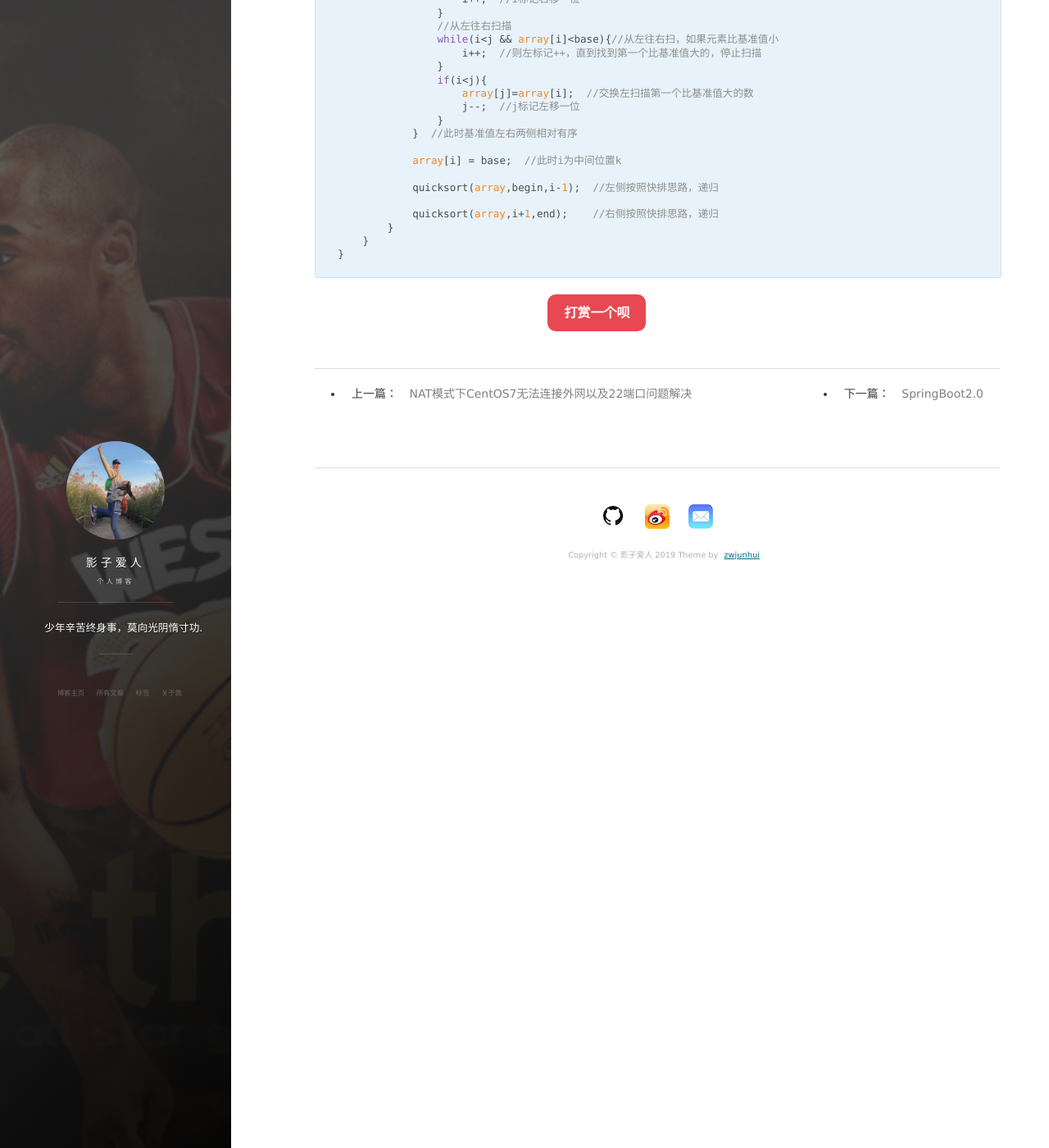
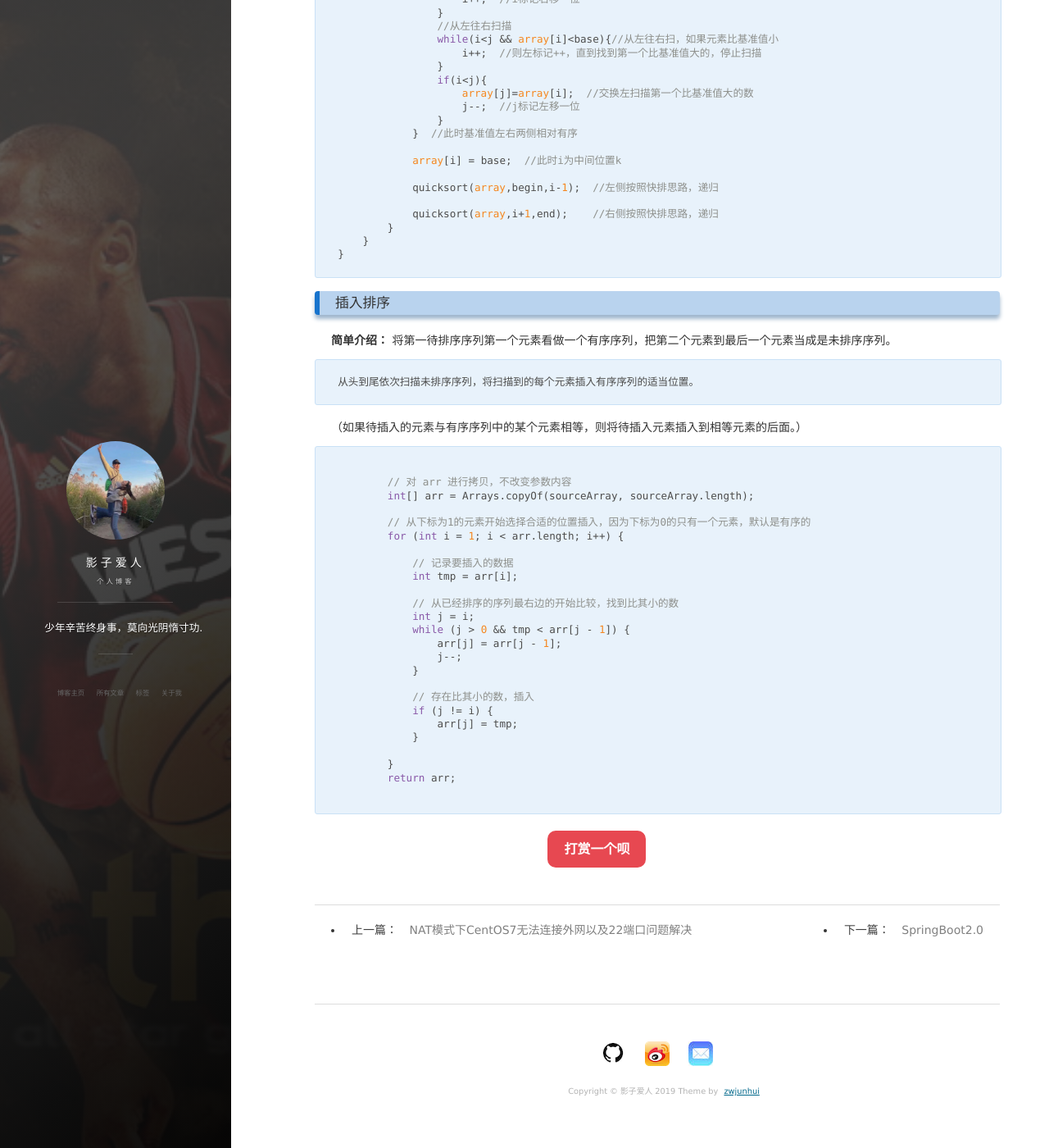
Before and after one commit to zwjunhui/personblog, a Jekyll site: the page built from _posts/2019-02-12-arithmetic.md, in a window 1280 px wide and 1400 px high, scrolled down 3126 px. Shown: the whole window at 82% size. Built offline with Jekyll 4.4.1, drawn with Linux system fonts in a browser that asks for light colours; nearby versions of some CDN libraries; comment, search, counter and statistics services are not loaded.

Commit message:
Update 2019-02-12-arithmetic.md

````diff
--- a/_posts/2019-02-12-arithmetic.md
+++ b/_posts/2019-02-12-arithmetic.md
@@ -167,3 +167,39 @@ public class QuickSort {
     }
 }
 ```
+
+### 插入排序
+**简单介绍：**
+    将第一待排序序列第一个元素看做一个有序序列，把第二个元素到最后一个元素当成是未排序序列。
+
+    从头到尾依次扫描未排序序列，将扫描到的每个元素插入有序序列的适当位置。
+
+（如果待插入的元素与有序序列中的某个元素相等，则将待插入元素插入到相等元素的后面。）
+
+```java
+
+        // 对 arr 进行拷贝，不改变参数内容
+        int[] arr = Arrays.copyOf(sourceArray, sourceArray.length);
+
+        // 从下标为1的元素开始选择合适的位置插入，因为下标为0的只有一个元素，默认是有序的
+        for (int i = 1; i < arr.length; i++) {
+
+            // 记录要插入的数据
+            int tmp = arr[i];
+
+            // 从已经排序的序列最右边的开始比较，找到比其小的数
+            int j = i;
+            while (j > 0 && tmp < arr[j - 1]) {
+                arr[j] = arr[j - 1];
+                j--;
+            }
+
+            // 存在比其小的数，插入
+            if (j != i) {
+                arr[j] = tmp;
+            }
+
+        }
+        return arr;
+
+```
````
